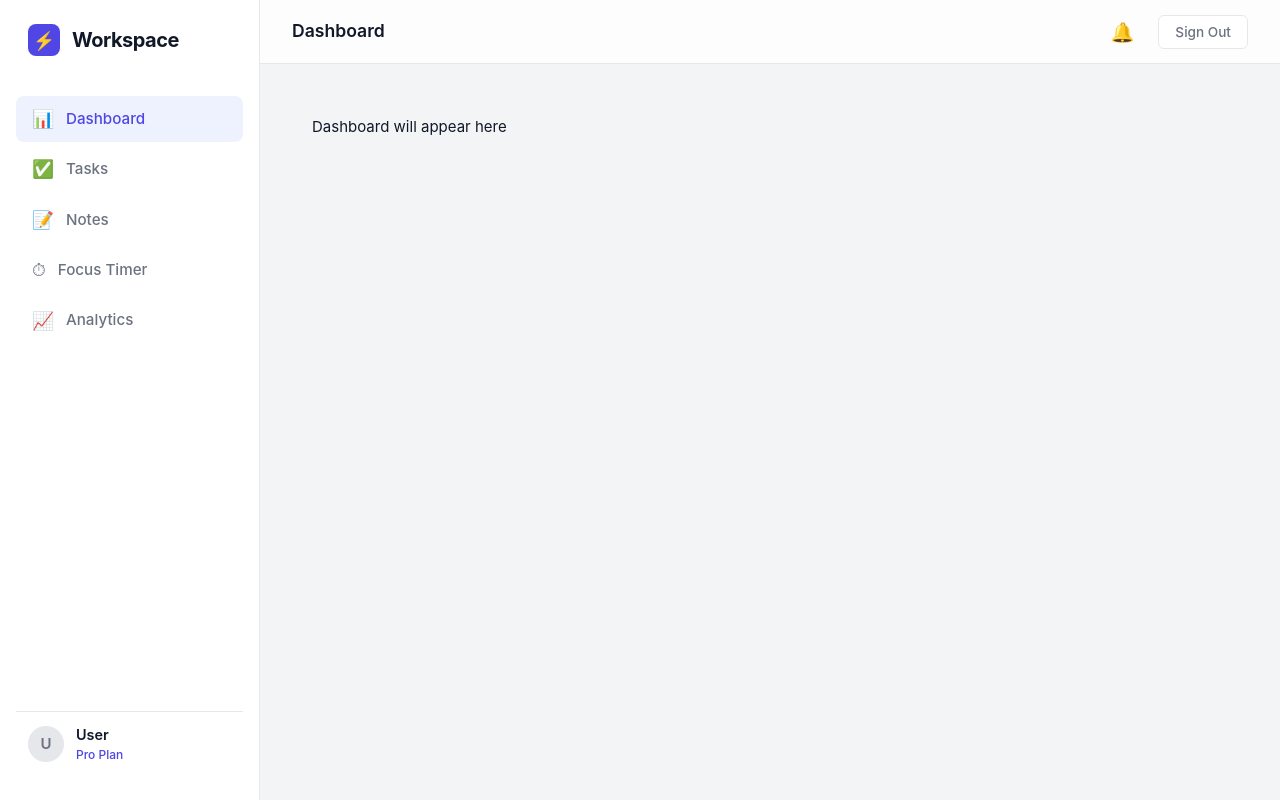
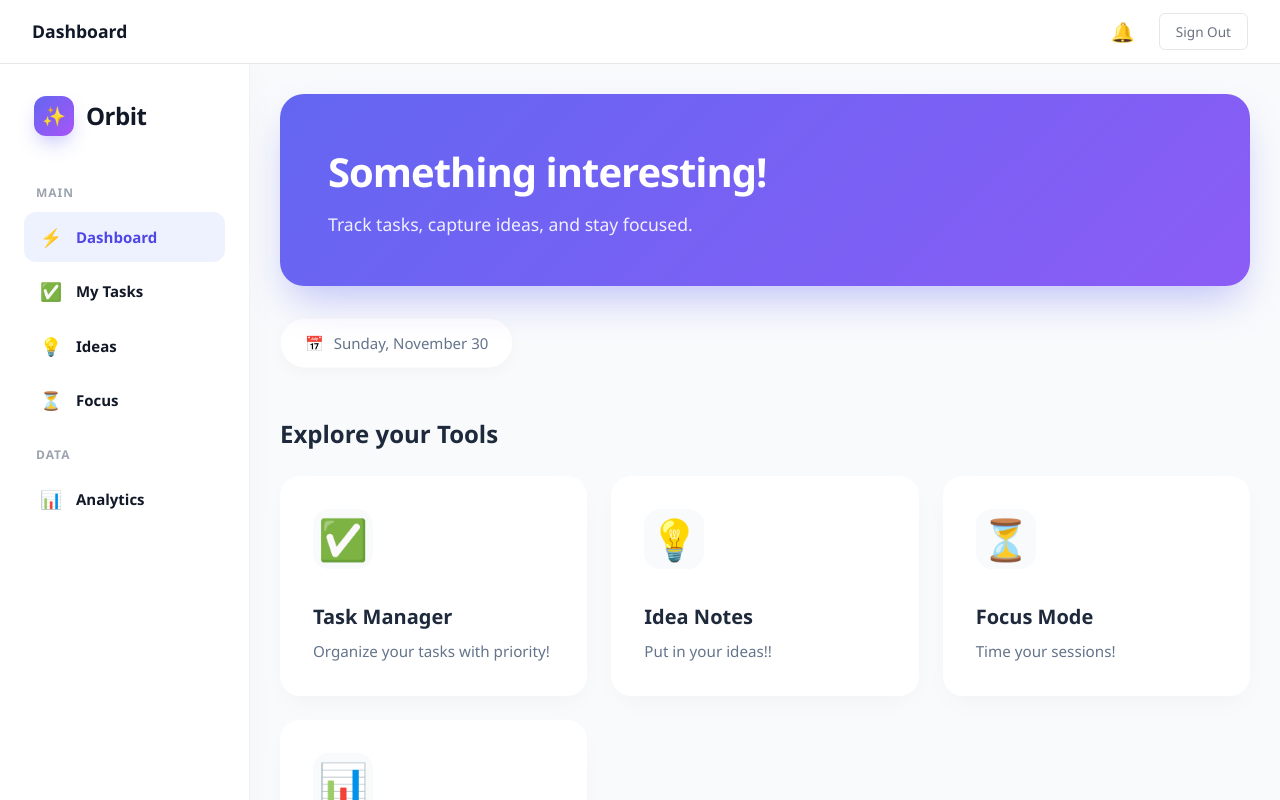
Before and after one commit to Bhavikasanthosh/Dashboard-workspace, a Vue app in the folder frontend/: page / in a window 1280 px wide. Built offline with nearby package versions, Linux system fonts and the light colour scheme; sample sign-in values are in the browser's storage.

Commit message:
basic changes

```diff
--- a/frontend/src/App.vue
+++ b/frontend/src/App.vue
@@ -1,23 +1,16 @@
 <template>
   <div v-if="isAuthPage" class="auth-layout">
-    <div class="auth-background-shape"></div>
     <router-view />
   </div>
 
   <div v-else class="dashboard-layout">
-    <Sidebar class="app-sidebar" />
+    <Navbar class="top-nav" />
 
-    <div class="main-content">
-      <Navbar class="app-header" />
+    <div class="main-wrapper">
+      <Sidebar />
 
-      <main class="page-view">
-        <div class="container">
-          <router-view v-slot="{ Component }">
-            <transition name="fade" mode="out-in">
-              <component :is="Component" />
-            </transition>
-          </router-view>
-        </div>
+      <main class="page-area">
+        <router-view />
       </main>
     </div>
   </div>
@@ -30,83 +23,66 @@ import Sidebar from './components/Sidebar.vue';
 import Navbar from './components/Navbar.vue';
 
 const route = useRoute();
-const isAuthPage = computed(() => ['/login', '/signup'].includes(route.path));
+
+// Check if the current page is Login or Signup
+const isAuthPage = computed(() => {
+  return ['/login', '/signup'].includes(route.path);
+});
 </script>
 
-<style scoped>
-/* --- Auth Layout --- */
+<style>
+/* RESET */
+* {
+  box-sizing: border-box;
+  margin: 0;
+  padding: 0;
+}
+
+html, body {
+  height: 100%;
+  font-family: 'Segoe UI', sans-serif;
+  background-color: #f8fafc;
+}
+
+/* --- AUTH LAYOUT --- */
 .auth-layout {
-  height: 100vh;
+  min-height: 100vh;
   width: 100vw;
   display: flex;
   justify-content: center;
   align-items: center;
-  background-color: #f8fafc;
-  position: relative;
-  overflow: hidden;
+  background-color: #f1f5f9;
 }
 
-/* Aesthetic background blob for login */
-.auth-background-shape {
-  position: absolute;
-  top: -20%;
-  right: -10%;
-  width: 600px;
-  height: 600px;
-  background: radial-gradient(circle, rgba(79, 70, 229, 0.1) 0%, rgba(0, 0, 0, 0) 70%);
-  z-index: 0;
-  pointer-events: none;
+/* --- DASHBOARD LAYOUT --- */
+.dashboard-layout {
+  display: flex;
+  flex-direction: column;
+  height: 100vh;
 }
 
-/* --- Dashboard Layout --- */
-.dashboard-layout {
-  display: flex;
-  height: 100vh;
-  overflow: hidden;
+/* Navbar Logic */
+.top-nav {
+  width: 100%;
+  height: 64px;
+  background: white;
+  border-bottom: 1px solid #e5e7eb;
+  flex-shrink: 0;
+  z-index: 50;
 }
 
-.app-sidebar {
-  width: var(--sidebar-width);
-  flex-shrink: 0;
-  border-right: 1px solid var(--border-color);
-  background: var(--bg-card);
-  z-index: 20;
+/* Wrapper for Sidebar + Content */
+.main-wrapper {
+  display: flex;
+  flex: 1; /* Takes remaining height */
+  overflow: hidden; /* Prevents double scrollbars */
 }
 
-.main-content {
+/* Page Content */
+.page-area {
   flex: 1;
-  display: flex;
-  flex-direction: column;
-  min-width: 0; /* Prevents flex overflow issues */
-}
-
-.app-header {
-  height: var(--header-height);
-  border-bottom: 1px solid var(--border-color);
-  background: rgba(255, 255, 255, 0.8);
-  backdrop-filter: blur(8px); /* Glass effect */
-  z-index: 10;
-}
-
-.page-view {
-  flex: 1;
-  overflow-y: auto;
-  padding: 2rem;
-  background: var(--bg-body);
-}
-
-.container {
-  max-width: 1400px;
-  margin: 0 auto;
-}
-
-/* Page Transition Animation */
-.fade-enter-active,
-.fade-leave-active {
-  transition: opacity 0.2s ease;
-}
-.fade-enter-from,
-.fade-leave-to {
-  opacity: 0;
+  overflow-y: auto; /* Scroll only inside content area */
+  padding: 30px;
+  background-color: #f8fafc;
 }
 </style>
--- a/frontend/src/components/Sidebar.vue
+++ b/frontend/src/components/Sidebar.vue
@@ -1,143 +1,119 @@
 <template>
   <aside class="sidebar">
     <div class="brand">
-      <div class="logo-icon">⚡</div>
-      <span class="brand-text">Workspace</span>
+      <div class="logo-shape">✨</div>
+      <span class="brand-name">Orbit</span>
     </div>
 
-    <nav class="nav-menu">
-      <router-link to="/" class="nav-item" active-class="active">
-        <span class="icon">📊</span> Dashboard
+    <nav class="menu">
+      <p class="menu-label">MAIN</p>
+
+      <router-link to="/" class="nav-link" active-class="active">
+        <span class="icon">⚡</span> Dashboard
       </router-link>
-      <router-link to="/tasks" class="nav-item" active-class="active">
-        <span class="icon">✅</span> Tasks
+
+      <router-link to="/tasks" class="nav-link" active-class="active">
+        <span class="icon">✅</span> My Tasks
       </router-link>
-      <router-link to="/notes" class="nav-item" active-class="active">
-        <span class="icon">📝</span> Notes
+
+      <router-link to="/notes" class="nav-link" active-class="active">
+        <span class="icon">💡</span> Ideas
       </router-link>
-      <router-link to="/focus-timer" class="nav-item" active-class="active">
-        <span class="icon">⏱</span> Focus Timer
+
+      <router-link to="/focus-timer" class="nav-link" active-class="active">
+        <span class="icon">⏳</span> Focus
       </router-link>
-      <router-link to="/analytics" class="nav-item" active-class="active">
-        <span class="icon">📈</span> Analytics
+
+      <p class="menu-label" style="margin-top: 20px;">DATA</p>
+      <router-link to="/analytics" class="nav-link" active-class="active">
+        <span class="icon">📊</span> Analytics
       </router-link>
     </nav>
 
-    <div class="user-profile">
-      <div class="avatar">U</div>
-      <div class="user-info">
-        <span class="name">User</span>
-        <span class="status">Pro Plan</span>
-      </div>
-    </div>
   </aside>
 </template>
 
+
 <style scoped>
 .sidebar {
+  width: 250px; /* Fixed width if variable is missing */
+  height: 100vh;
+  background: #ffffff; /* Changed to pure white for cleaner look */
+  border-right: 1px solid rgba(0,0,0,0.05);
   display: flex;
   flex-direction: column;
-  height: 100%;
-  padding: 1.5rem 1rem;
-  background-color: #ffffff;
+  padding: 2rem 1.5rem;
+  box-shadow: 5px 0 30px rgba(0,0,0,0.02);
+  z-index: 50;
 }
 
+/* Brand */
 .brand {
   display: flex;
   align-items: center;
   gap: 12px;
-  padding: 0 12px;
-  margin-bottom: 2.5rem;
+  margin-bottom: 3rem;
+  padding-left: 10px;
+}
+.logo-shape {
+  width: 40px; height: 40px;
+  background: linear-gradient(135deg, #6366f1 0%, #a855f7 100%); /* Purple gradient */
+  border-radius: 12px;
+  display: flex;
+  align-items: center; justify-content: center;
+  font-size: 1.2rem;
+  color: white;
+  box-shadow: 0 10px 20px -5px rgba(99, 102, 241, 0.4);
+}
+.brand-name {
+  font-size: 1.5rem;
+  font-weight: 800; /* Extra Bold */
+  letter-spacing: -0.5px;
+  color: #111827; /* Solid Black */
 }
 
-.logo-icon {
-  width: 32px;
-  height: 32px;
-  background: var(--primary);
-  color: white;
-  border-radius: 8px;
+/* Menu */
+.menu { flex: 1; }
+.menu-label {
+  font-size: 0.75rem;
+  font-weight: 800; /* Bold */
+  color: #9ca3af; /* Gray for labels is fine */
+  letter-spacing: 1px;
+  margin-bottom: 10px;
+  padding-left: 12px;
+}
+
+.nav-link {
   display: flex;
   align-items: center;
-  justify-content: center;
-  font-weight: bold;
-  font-size: 18px;
+  gap: 14px;
+  padding: 12px 16px;
+  border-radius: 12px;
+
+  /* --- CHANGED HERE: Black and Bold --- */
+  color: #111827; /* Dark Black */
+  font-weight: 700; /* Bold */
+
+  transition: all 0.2s ease;
+  margin-bottom: 4px;
+  text-decoration: none;
 }
 
-.brand-text {
-  font-size: 1.25rem;
-  font-weight: 700;
-  color: var(--text-main);
-  letter-spacing: -0.5px;
+/* Hover State */
+.nav-link:hover {
+  background: #f3f4f6; /* Light Gray */
+  color: #000000;
+  transform: translateX(3px);
 }
 
-.nav-menu {
-  flex: 1;
-  display: flex;
-  flex-direction: column;
-  gap: 4px;
+/* --- CHANGED HERE: Active State (The Purple Fix) --- */
+.nav-link.active {
+  background: #eef2ff; /* Light Purple Background */
+  color: #4f46e5;      /* Dark Purple Text (Visible!) */
+  box-shadow: none;    /* Removed heavy shadow for cleaner look */
 }
 
-.nav-item {
-  display: flex;
-  align-items: center;
-  gap: 12px;
-  padding: 10px 16px;
-  border-radius: 8px;
-  color: var(--text-muted);
-  font-weight: 500;
-  font-size: 0.95rem;
-  transition: all 0.2s ease;
-}
+.nav-link.active .icon { opacity: 1; }
+.icon { font-size: 1.1rem; opacity: 1; } /* Made icons fully visible */
 
-.nav-item:hover {
-  background-color: #f3f4f6;
-  color: var(--text-main);
-}
-
-.nav-item.active {
-  background-color: #eef2ff; /* Light Indigo */
-  color: var(--primary);
-}
-
-.icon {
-  font-size: 1.1rem;
-}
-
-.user-profile {
-  display: flex;
-  align-items: center;
-  gap: 12px;
-  padding: 12px;
-  border-top: 1px solid var(--border-color);
-  margin-top: auto;
-}
-
-.avatar {
-  width: 36px;
-  height: 36px;
-  border-radius: 50%;
-  background: #e5e7eb;
-  display: flex;
-  align-items: center;
-  justify-content: center;
-  font-weight: 600;
-  color: #6b7280;
-}
-
-.user-info {
-  display: flex;
-  flex-direction: column;
-}
-
-.name {
-  font-size: 0.9rem;
-  font-weight: 600;
-  color: var(--text-main);
-}
-
-.status {
-  font-size: 0.75rem;
-  color: var(--primary);
-  font-weight: 500;
-}
 </style>
--- a/frontend/src/views/DashboardView.vue
+++ b/frontend/src/views/DashboardView.vue
@@ -1,12 +1,225 @@
 <template>
-  <div class="dashboard-content">
-    <!-- remove second heading -->
-    <p>Dashboard will appear here</p>
+  <div class="dashboard-container">
+
+    <section class="welcome-banner">
+      <div class="banner-content">
+        <h1 class="greeting">Something interesting! </h1>
+        <p class="sub-greeting">
+          Track tasks, capture ideas, and stay focused.
+        </p>
+      </div>
+      <div class="banner-decoration"></div>
+    </section>
+
+    <div class="stats-overview">
+      <div class="stat-pill">
+        <span class="icon">📅</span>
+        <span>{{ dateDisplay }}</span>
+      </div>
+    </div>
+
+    <h2 class="section-title">Explore your Tools</h2>
+    <div class="features-grid">
+
+      <router-link to="/tasks" class="feature-card task-card">
+        <div class="card-icon">✅</div>
+        <div class="card-info">
+          <h3>Task Manager</h3>
+          <p>Organize your tasks with priority!</p>
+        </div>
+        <span class="arrow">→</span>
+      </router-link>
+
+      <router-link to="/notes" class="feature-card note-card">
+        <div class="card-icon">💡</div>
+        <div class="card-info">
+          <h3>Idea Notes</h3>
+          <p> Put in your ideas!!</p>
+        </div>
+        <span class="arrow">→</span>
+      </router-link>
+
+      <router-link to="/focus-timer" class="feature-card focus-card">
+        <div class="card-icon">⏳</div>
+        <div class="card-info">
+          <h3>Focus Mode</h3>
+          <p>Time your sessions!</p>
+        </div>
+        <span class="arrow">→</span>
+      </router-link>
+
+      <router-link to="/analytics" class="feature-card analytics-card">
+        <div class="card-icon">📊</div>
+        <div class="card-info">
+          <h3>Analytics</h3>
+          <p>Visualize your productivity!</p>
+        </div>
+        <span class="arrow">→</span>
+      </router-link>
+
+    </div>
   </div>
 </template>
 
-<style>
-.dashboard-content {
-  padding: 20px;
+<script>
+export default {
+  name: "DashboardView",
+  computed: {
+    dateDisplay() {
+      const options = { weekday: 'long', month: 'long', day: 'numeric' };
+      return new Date().toLocaleDateString('en-US', options);
+    }
+  }
+};
+</script>
+
+<style scoped>
+.dashboard-container {
+  max-width: 1200px;
+  margin: 0 auto;
 }
+
+.welcome-banner {
+  position: relative;
+  background: linear-gradient(135deg, #6366f1 0%, #8b5cf6 100%);
+  border-radius: 24px;
+  padding: 3rem;
+  color: white;
+  overflow: hidden;
+  margin-bottom: 2rem;
+  box-shadow: 0 20px 40px -10px rgba(99, 102, 241, 0.4);
+}
+
+.banner-content {
+  position: relative;
+  z-index: 2;
+}
+
+.greeting {
+  font-size: 2.5rem;
+  font-weight: 800;
+  margin-bottom: 0.5rem;
+  letter-spacing: -1px;
+}
+
+.sub-greeting {
+  font-size: 1.1rem;
+  opacity: 0.9;
+  max-width: 600px;
+  line-height: 1.6;
+}
+
+.banner-decoration::after {
+  content: "";
+  position: absolute;
+  bottom: -20%;
+  left: -50%;
+  width: 300px;
+  height: 300px;
+  background: rgba(255, 255, 255, 0.1);
+  border-radius: 50%;
+}
+
+.stats-overview {
+  display: flex;
+  gap: 1rem;
+  margin-bottom: 3rem;
+}
+
+.stat-pill {
+  background: white;
+  padding: 0.8rem 1.5rem;
+  border-radius: 50px;
+  display: flex;
+  align-items: center;
+  gap: 10px;
+  font-weight: 600;
+  color: #64748b;
+  box-shadow: 0 4px 15px rgba(0,0,0,0.03);
+  border: 1px solid rgba(0,0,0,0.02);
+}
+
+
+.section-title {
+  font-size: 1.5rem;
+  color: #1e293b;
+  font-weight: 700;
+  margin-bottom: 1.5rem;
+}
+
+.features-grid {
+  display: grid;
+  grid-template-columns: repeat(auto-fit, minmax(300px, 1fr));
+  gap: 1.5rem;
+}
+
+.feature-card {
+  background: white;
+  padding: 2rem;
+  border-radius: 20px;
+  display: flex;
+  flex-direction: column;
+  justify-content: space-between;
+  height: 220px;
+  text-decoration: none;
+  transition: all 0.3s ease;
+  border: 1px solid transparent;
+  box-shadow: 0 10px 30px -10px rgba(0,0,0,0.05);
+  position: relative;
+  overflow: hidden;
+}
+
+.feature-card:hover {
+  transform: translateY(-8px);
+  box-shadow: 0 20px 40px -12px rgba(99, 102, 241, 0.2);
+  border-color: #e0e7ff;
+}
+
+/* Card Content */
+.card-icon {
+  font-size: 2.5rem;
+  margin-bottom: 1rem;
+  background: #f8fafc;
+  width: 60px;
+  height: 60px;
+  border-radius: 16px;
+  display: flex;
+  align-items: center;
+  justify-content: center;
+}
+
+.card-info h3 {
+  font-size: 1.25rem;
+  font-weight: 700;
+  color: #1e293b;
+  margin-bottom: 0.5rem;
+}
+
+.card-info p {
+  font-size: 0.95rem;
+  color: #64748b;
+  line-height: 1.5;
+}
+
+.arrow {
+  position: absolute;
+  bottom: 2rem;
+  right: 2rem;
+  font-size: 1.5rem;
+  color: #6366f1; /* Primary Color */
+  opacity: 0;
+  transform: translateX(-10px);
+  transition: all 0.3s ease;
+}
+
+.feature-card:hover .arrow {
+  opacity: 1;
+  transform: translateX(0);
+}
+
+/* Hover Accents (Subtle border colors) */
+.task-card:hover { border-top: 4px solid #3b82f6; }
+.note-card:hover { border-top: 4px solid #8b5cf6; }
+.focus-card:hover { border-top: 4px solid #f59e0b; }
+.analytics-card:hover { border-top: 4px solid #10b981; }
 </style>
```
Also changed, not shown: frontend/src/views/TasksView.vue (+16 -4 lines).
